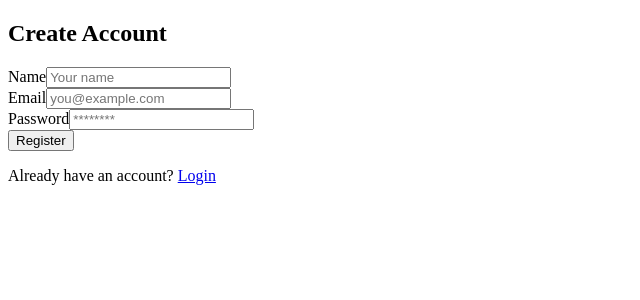
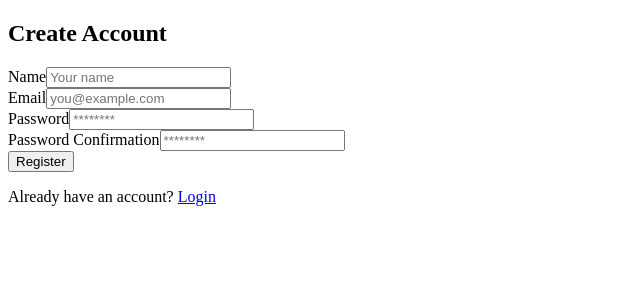
Before and after one commit to MinhazDeveloper/mcq-exam-system, a Vue app in the folder mcq-frontend/: page /register in a window 1280 px wide. Shown: the top 300 px of the page, without its empty margins (0-640 px from the left). Built offline with nearby package versions, Linux system fonts and the light colour scheme; what vue3-google-signin would draw is missing.

Commit message:
Add user registration page(frontend)

```diff
--- a/mcq-frontend/src/main.js
+++ b/mcq-frontend/src/main.js
@@ -10,7 +10,7 @@ const app = createApp(App);
 app.use(createPinia());
 app.use(router);
 
-// 🔑 এখানে তোমার Google Client ID বসবে
+// google client ID
 app.use(VueGoogleSignIn, {
   clientId: '452296054571-c4rcgj8mn2rmc2jtdhepvkr59j4g1ohc.apps.googleusercontent.com'
 });
--- a/mcq-frontend/src/router/index.js
+++ b/mcq-frontend/src/router/index.js
@@ -11,7 +11,9 @@ const routes = [
     component: Login,
   },
   // { path: '/login', component: Login },
-  { path: '/register', component: Register },
+  { path: '/register',
+    name: 'register',
+    component: Register },
   {
     path: '/dashboard',
     component: Dashboard,
--- a/mcq-frontend/src/views/auth/Login.vue
+++ b/mcq-frontend/src/views/auth/Login.vue
@@ -76,7 +76,6 @@ const form = reactive({
 
 const isLoading = ref(false);
 
-// সাধারণ ইমেইল-পাসওয়ার্ড লগইন
 const handleLogin = async () => {
   isLoading.value = true;
   try {
@@ -85,7 +84,7 @@ const handleLogin = async () => {
 
     authStore.setAuth(token, user);
 
-    router.push('/dashboard'); // লগইন সফল হলে ড্যাশবোর্ডে পাঠাবে
+    router.push('/dashboard');
   } catch (error) {
     // alert(error.response?.data?.message || 'Login failed. Please try again.');
 
@@ -101,11 +100,9 @@ const handleLogin = async () => {
   }
 };
 
-// গুগল লগইন হ্যান্ডেলার
 const handleGoogleSuccess = async (response) => {
   try {
     const googleToken = response.credential;
-    // আপনার ব্যাকএন্ডে এই টোকেন পাঠিয়ে JWT টোকেন নিন
     const res = await apiClient.post('/auth/google', { token: googleToken });
 
     authStore.setToken(res.data.token);
--- a/mcq-frontend/src/views/auth/Register.vue
+++ b/mcq-frontend/src/views/auth/Register.vue
@@ -41,6 +41,17 @@
             placeholder="********"
           />
         </div>
+        <!-- Password Confirmation -->
+        <div>
+          <label class="block text-sm font-medium text-gray-700">Password Confirmation</label>
+          <input
+            v-model="form.password_confirmation"
+            type="password"
+            required
+            class="mt-1 w-full border px-3 py-2 rounded text-black"
+            placeholder="********"
+          />
+        </div>
 
         <!-- Submit -->
         <button
@@ -54,7 +65,7 @@
 
       <p class="mt-4 text-center text-sm text-gray-600">
         Already have an account?
-        <router-link to="/login" class="text-indigo-600 font-medium">
+        <router-link to="/" class="text-indigo-600 font-medium">
           Login
         </router-link>
       </p>
@@ -74,6 +85,8 @@ const form = reactive({
   name: '',
   email: '',
   password: '',
+  password_confirmation: '',
+
 })
 
 const handleRegister = async () => {
@@ -81,7 +94,7 @@ const handleRegister = async () => {
   try {
     await apiClient.post('/auth/register', form)
     alert('Registration successful. Please login.')
-    router.push('/login')
+    router.push('/')
   } catch (error) {
     alert(error.response?.data?.message || 'Registration failed')
   } finally {
```
